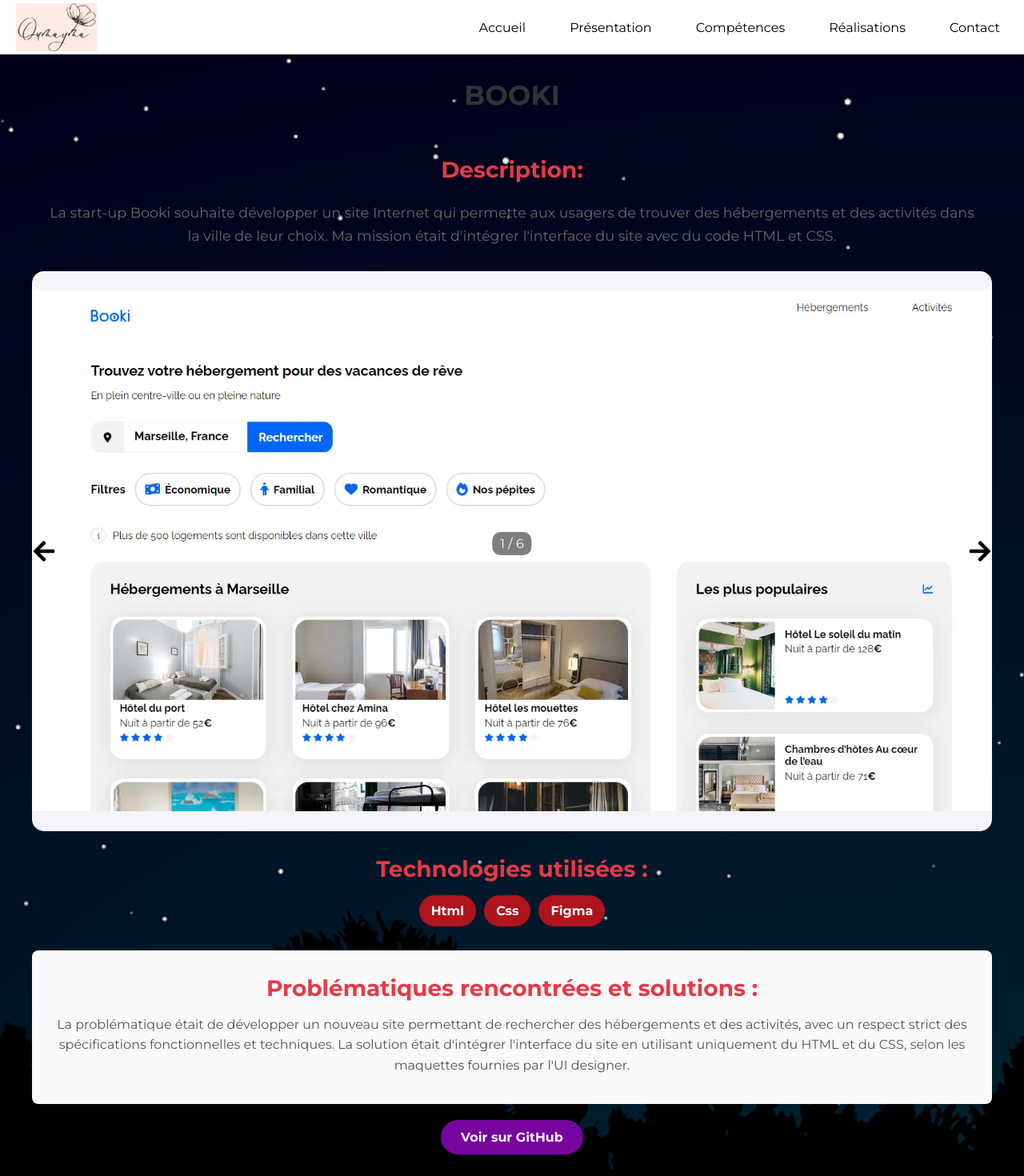
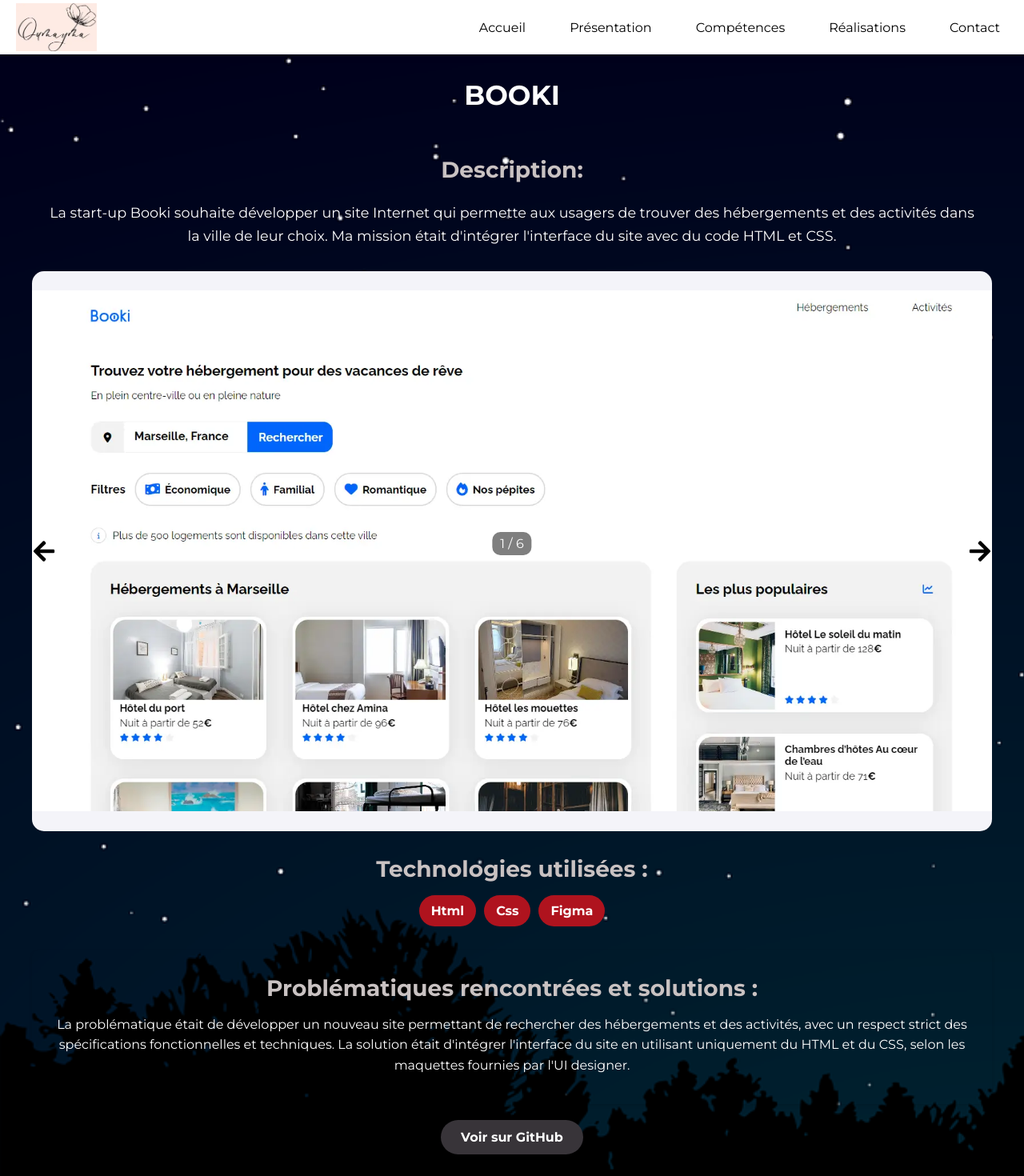
Before and after one commit to Oumayma-Hani-Bhouri/Projet-8_Portfolio, a React (Create React App) app: page /projet/c67ab8a7 in a window 1280 px wide. Shown: the top 1470 px of the page at 80% size. Built offline with nearby package versions, Linux system fonts and the light colour scheme.

Commit message:
modify colors and title

```diff
--- a/src/assets/scss/index.scss
+++ b/src/assets/scss/index.scss
@@ -6,6 +6,12 @@ body {
   background-size: cover;
   background-repeat: no-repeat;
   gap: 40px;
+  @media (max-width: 768px) {
+    body {
+      background-size: contain;
+    }
+  }
+
   section {
     scroll-margin-top: 70px;
   }
@@ -40,7 +46,7 @@ h2 {
 }
 h3 {
   font-size: 28px;
-  color: #e63946;
+  color: #c9c2c2;
 
   @media (max-width: 768px) {
     font-size: 20px;
--- a/src/components/Header/Header.scss
+++ b/src/components/Header/Header.scss
@@ -78,7 +78,7 @@
           text-decoration: underline;
         }
         &.header_nav__link-active {
-          color: #962755;
+          color: #e63946;
           text-decoration: underline;
         }
       }
--- a/src/components/Title/Title.scss
+++ b/src/components/Title/Title.scss
@@ -1,4 +1,5 @@
 @import "../../assets/scss/index.scss";
+
 .title-container {
   position: relative;
   display: flex;
@@ -7,29 +8,36 @@
   width: 100%;
   height: 500px;
   margin: 0 auto;
+  overflow: hidden;
 
   .text-content {
     position: relative;
     z-index: 1;
     color: white;
-    max-width: 50%;
+    max-width: 60%;
     padding: 20px;
     text-shadow: 0px 4px 4px rgba(0, 0, 0, 0.25);
+    text-align: center;
 
     h1 {
       font-size: 48px;
       margin-bottom: 20px;
-      animation: fadeInUp 1s ease-in-out;
+      opacity: 0;
+      animation: fadeInUp 1s ease-in-out forwards;
     }
+
     span {
       display: block;
     }
 
     p {
       font-size: 24px;
-      animation: fadeInUp 1.5s ease-in-out;
+      opacity: 0;
+      animation: fadeInUp 1.5s ease-in-out forwards;
+      animation-delay: 0.5s;
     }
   }
+
   @media (max-width: 1024px) {
     justify-content: center;
     align-items: center;
@@ -37,6 +45,7 @@
     .text-content {
       max-width: 100%;
       text-align: center;
+
       h1 {
         font-size: 40px;
       }
@@ -46,6 +55,7 @@
       }
     }
   }
+
   @media (max-width: 768px) {
     height: 300px;
 
@@ -54,11 +64,11 @@
       text-align: center;
 
       h1 {
-        font-size: 24px;
+        font-size: 30px;
       }
 
       p {
-        font-size: 14px;
+        font-size: 16px;
       }
     }
   }
@@ -67,7 +77,7 @@
 @keyframes fadeInUp {
   0% {
     opacity: 0;
-    transform: translateY(20px);
+    transform: translateY(40px);
   }
   100% {
     opacity: 1;
--- a/src/pages/Projet/Projet.scss
+++ b/src/pages/Projet/Projet.scss
@@ -25,7 +25,7 @@
 
 .project-title {
   font-weight: bold;
-  color: #333;
+  color: white;
   text-transform: uppercase;
   animation: slideIn 0.7s ease-in-out;
   margin-bottom: 50px;
@@ -33,7 +33,7 @@
 
 .project-description {
   font-size: 1.1rem;
-  color: #666;
+  color: white;
   margin: 20px 0;
   padding: 0 20px;
   line-height: 1.6;
@@ -94,7 +94,7 @@
 
 .project-issues {
   margin-top: 20px;
-  background-color: #f9f9f9;
+
   padding: 20px;
   border-radius: 8px;
   box-shadow: 0 2px 4px rgba(0, 0, 0, 0.1);
@@ -105,14 +105,14 @@
   }
 
   p {
-    color: #555;
+    color: white;
     font-size: 16px;
     line-height: 1.6;
   }
 }
 .project-link {
   display: inline-block;
-  background-color: #76049f;
+  background-color: #383439;
   color: white;
   padding: 12px 25px;
   border-radius: 25px;
@@ -131,7 +131,7 @@
 }
 
 .project-link:hover {
-  background-color: #b0085c;
+  background-color: #df2626;
   transform: scale(1.05);
 }
 
```
Also changed, not shown: src/assets/images/ImageHome.webp (deleted), src/assets/images/ImageHomeOptim.webp (deleted).
